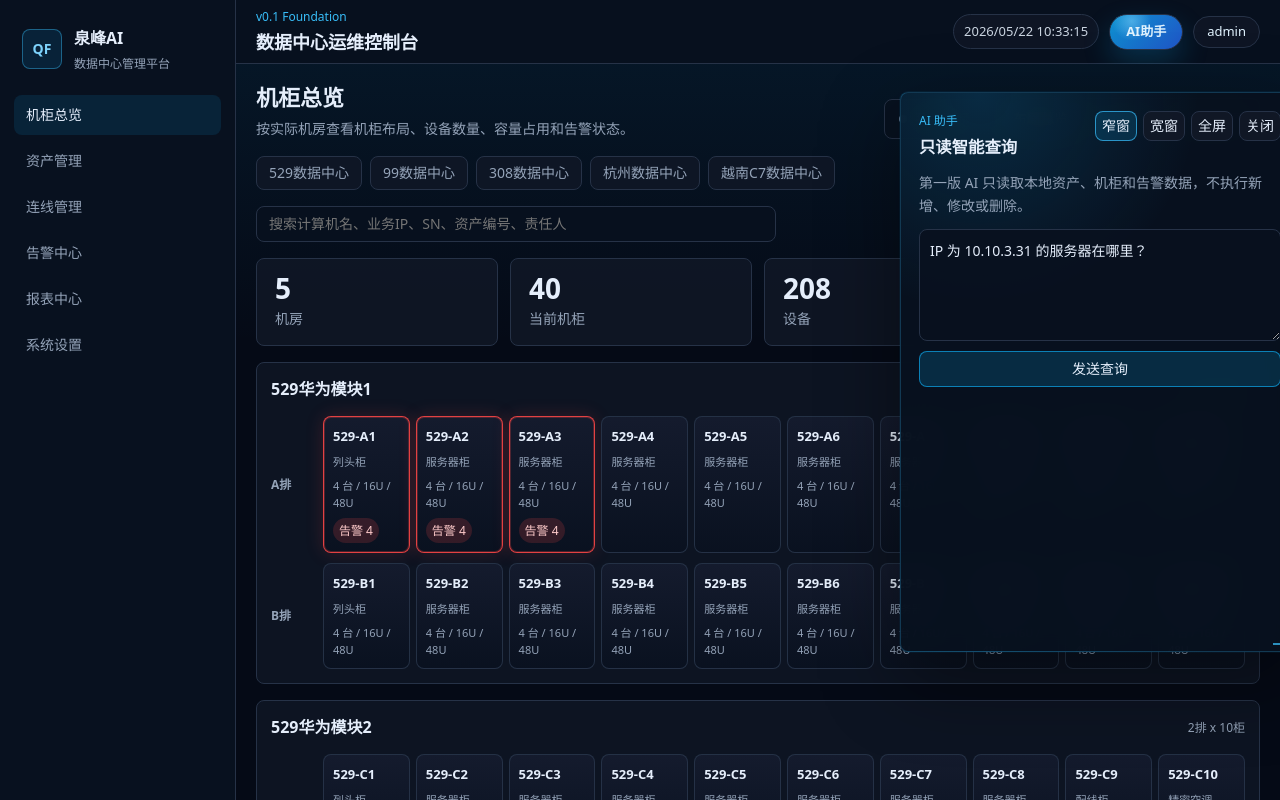
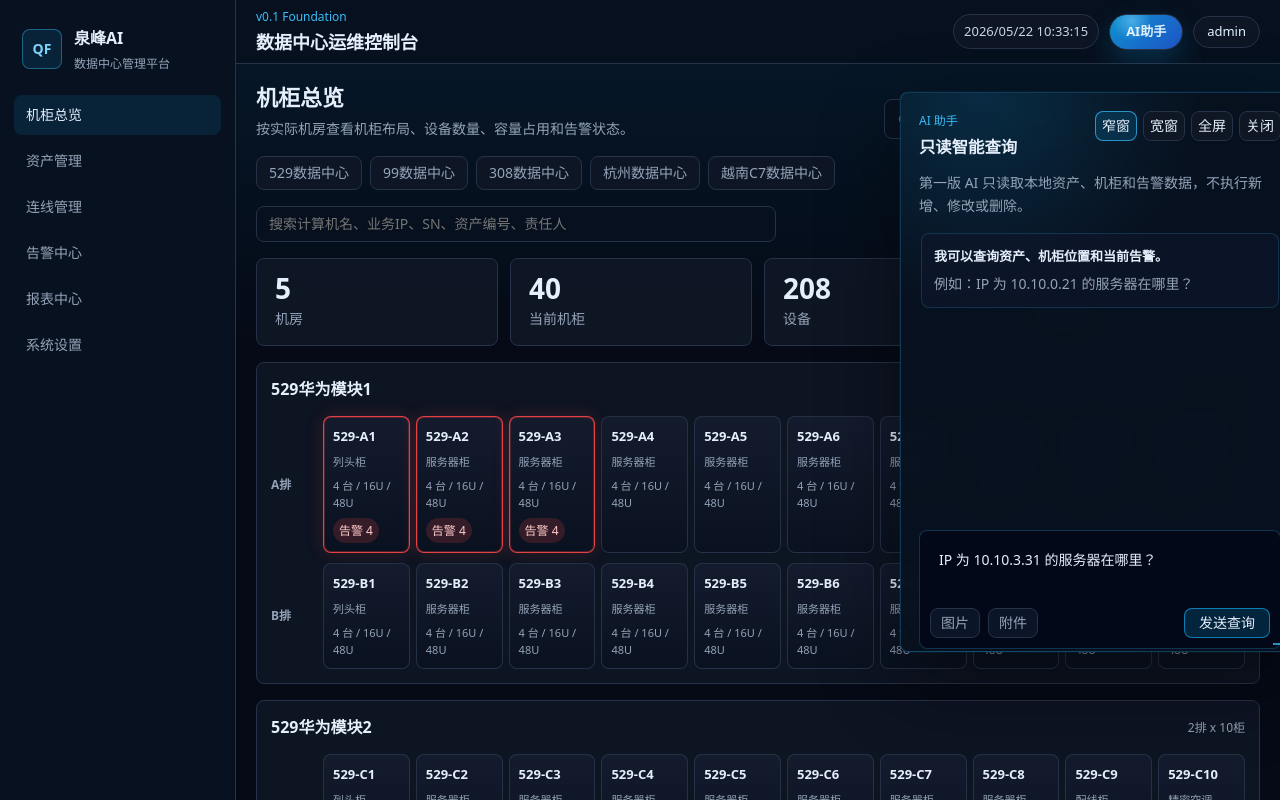
Before and after one commit to guyoufeng/file, a Vue app: page /#/rack-overview in a window 1280 px wide. Both pictures are taken after a click on the button "AI助手". Shown: the top 800 px of the page. Built offline with nearby package versions, Linux system fonts and the light colour scheme; what vue-konva would draw is missing.

Commit message:
feat: compact rack detail and chat assistant layout

```diff
--- a/src/features/ai-assistant/components/AiAnswerCard.vue
+++ b/src/features/ai-assistant/components/AiAnswerCard.vue
@@ -12,17 +12,21 @@ defineProps<{
 
 <style scoped>
 .answer-card {
-  padding: 12px;
+  align-self: stretch;
+  padding: 11px 12px;
   border: 1px solid var(--color-border);
   border-radius: 8px;
-  background: rgba(8, 17, 31, 0.82);
+  background:
+    linear-gradient(180deg, rgba(14, 165, 233, 0.08), transparent),
+    rgba(8, 17, 31, 0.86);
 }
 
 pre {
   margin: 0;
   color: var(--color-text);
   font-family: var(--font-sans);
-  line-height: 1.7;
+  font-size: 13px;
+  line-height: 1.65;
   white-space: pre-wrap;
 }
 </style>
--- a/src/features/ai-assistant/components/AiChatPanel.vue
+++ b/src/features/ai-assistant/components/AiChatPanel.vue
@@ -32,40 +32,102 @@ function ask() {
 
 <template>
   <div class="chat-panel">
-    <form @submit.prevent="ask">
-      <textarea v-model="question" rows="4" placeholder="例如：IP 为 10.10.3.25 的服务器在哪里？" />
-      <button type="submit">发送查询</button>
+    <div class="message-list" data-testid="ai-message-list">
+      <div v-if="answers.length === 0" class="welcome-message">
+        <strong>我可以查询资产、机柜位置和当前告警。</strong>
+        <span>例如：IP 为 10.10.0.21 的服务器在哪里？</span>
+      </div>
+      <AiAnswerCard v-for="answer in answers" :key="answer" :answer="answer" />
+    </div>
+    <form class="composer" data-testid="ai-composer" @submit.prevent="ask">
+      <textarea v-model="question" rows="2" placeholder="例如：IP 为 10.10.3.25 的服务器在哪里？" />
+      <div class="composer-actions">
+        <button type="button" class="tool-button" aria-label="添加图片">图片</button>
+        <button type="button" class="tool-button" aria-label="添加附件">附件</button>
+        <button type="submit" class="send-button">发送查询</button>
+      </div>
     </form>
-    <AiAnswerCard v-for="answer in answers" :key="answer" :answer="answer" />
   </div>
 </template>
 
 <style scoped>
 .chat-panel {
-  display: grid;
+  min-height: 420px;
+  display: flex;
+  flex-direction: column;
   gap: 12px;
 }
 
-form {
+.message-list {
+  flex: 1;
+  min-height: 0;
+  display: flex;
+  flex-direction: column;
+  gap: 10px;
+  overflow: auto;
+  padding: 4px 2px;
+}
+
+.welcome-message {
   display: grid;
-  gap: 10px;
+  gap: 6px;
+  padding: 12px;
+  border: 1px solid rgba(56, 189, 248, 0.18);
+  border-radius: 8px;
+  color: var(--color-text-muted);
+  background: rgba(15, 23, 42, 0.72);
+}
+
+.welcome-message strong {
+  color: var(--color-text);
+  font-size: 13px;
+}
+
+.composer {
+  display: grid;
+  gap: 8px;
+  padding: 10px;
+  border: 1px solid rgba(56, 189, 248, 0.24);
+  border-radius: 8px;
+  background: rgba(2, 6, 23, 0.74);
 }
 
 textarea {
   width: 100%;
-  resize: vertical;
-  padding: 10px;
-  border: 1px solid var(--color-border);
-  border-radius: 8px;
+  resize: none;
+  padding: 8px 9px;
+  border: 0;
+  outline: none;
   color: var(--color-text);
-  background: rgba(8, 17, 31, 0.92);
+  background: transparent;
+  line-height: 1.55;
 }
 
-button {
-  min-height: 36px;
+.composer-actions {
+  display: flex;
+  align-items: center;
+  gap: 8px;
+}
+
+.tool-button,
+.send-button {
+  min-height: 30px;
   border: 1px solid rgba(14, 165, 233, 0.7);
   border-radius: 8px;
   color: var(--color-text);
+  cursor: pointer;
+}
+
+.tool-button {
+  padding: 0 10px;
+  border-color: var(--color-border);
+  color: var(--color-text-muted);
+  background: rgba(15, 23, 42, 0.84);
+}
+
+.send-button {
+  margin-left: auto;
+  padding: 0 14px;
   background: rgba(14, 165, 233, 0.18);
   cursor: pointer;
 }
--- a/src/features/rack-overview/RackOverviewPage.vue
+++ b/src/features/rack-overview/RackOverviewPage.vue
@@ -28,7 +28,6 @@ const selectedDeviceId = ref<string | null>(null)
 const viewMode = ref<ViewMode>('layout')
 const leadershipMode = ref(false)
 const detailOpen = ref(false)
-const detailMode = ref<'normal' | 'wide'>('normal')
 
 const roomOptions = computed(() => getRoomOptions(roomStore.rooms))
 const selectedRoom = computed(() => roomOptions.value.find((room) => room.id === selectedRoomId.value) ?? roomOptions.value[0])
@@ -164,8 +163,6 @@ function selectRack(rack: Rack) {
         :device="selectedDevice"
         :devices="assetStore.devices"
         :alerts="alertStore.alerts"
-        :mode="detailMode"
-        @update:mode="detailMode = $event"
         @close="detailOpen = false"
       />
     </div>
--- a/src/features/rack-overview/components/Rack3DView.vue
+++ b/src/features/rack-overview/components/Rack3DView.vue
@@ -207,7 +207,7 @@ function fitCamera() {
   const { width, depth } = sceneModel.value.bounds
   const centerX = width / 2 - 0.7
   const centerZ = depth / 2 - 1.1
-  camera.position.set(centerX + width * 0.12, props.leadershipMode ? 13 : 11, centerZ + Math.max(depth, 8) * 2.5)
+  camera.position.set(centerX + width * 0.1, props.leadershipMode ? 12.8 : 10.6, centerZ + Math.max(depth, 8) * 2.35)
   controls.target.set(centerX, 1.4, centerZ)
   controls.update()
 }
--- a/src/features/rack-overview/components/RightDetailDrawer.vue
+++ b/src/features/rack-overview/components/RightDetailDrawer.vue
@@ -10,11 +10,9 @@ const props = defineProps<{
   device: Device | null
   devices: Device[]
   alerts: Alert[]
-  mode: 'normal' | 'wide'
 }>()
 
 const emit = defineEmits<{
-  'update:mode': [mode: 'normal' | 'wide']
   close: []
 }>()
 
@@ -30,20 +28,8 @@ const relatedAlerts = computed(() =>
   }),
 )
 
-const windowRect = ref({ x: Math.max(window.innerWidth - 390, 860), y: 118, width: 360, height: 560 })
+const windowRect = ref({ x: Math.max(window.innerWidth - 330, 860), y: 108, width: 300, height: 440 })
 let dragState: { kind: 'move' | 'resize'; startX: number; startY: number; rect: typeof windowRect.value } | null = null
-
-watch(
-  () => props.mode,
-  (mode) => {
-    if (mode === 'wide') {
-      windowRect.value = { ...windowRect.value, width: 430, height: Math.max(windowRect.value.height, 600) }
-    } else {
-      windowRect.value = { ...windowRect.value, width: 360, height: 560 }
-    }
-    clampWindow()
-  },
-)
 
 onBeforeUnmount(() => {
   stopPointerTracking()
@@ -80,8 +66,8 @@ function handlePointerMove(event: PointerEvent) {
   } else {
     windowRect.value = {
       ...dragState.rect,
-      width: Math.max(320, dragState.rect.width + dx),
-      height: Math.max(360, dragState.rect.height + dy),
+      width: Math.max(280, dragState.rect.width + dx),
+      height: Math.max(340, dragState.rect.height + dy),
     }
   }
   clampWindow()
@@ -109,8 +95,6 @@ function clampWindow() {
         <h3 data-testid="selected-rack-detail-title">{{ rack?.name ?? '请选择一个机柜' }}</h3>
       </div>
       <div class="drawer-actions">
-        <button type="button" :class="{ active: mode === 'normal' }" @click="emit('update:mode', 'normal')">标准</button>
-        <button type="button" :class="{ active: mode === 'wide' }" @click="emit('update:mode', 'wide')">放大</button>
         <button type="button" @click="emit('close')">收起</button>
       </div>
     </header>
@@ -149,8 +133,8 @@ function clampWindow() {
   flex-direction: column;
   gap: 18px;
   overflow: auto;
-  padding: 16px;
-  padding-bottom: 84px;
+  padding: 12px;
+  padding-bottom: 48px;
   border: 1px solid var(--color-border);
   border-radius: 8px;
   background:
@@ -161,8 +145,10 @@ function clampWindow() {
 }
 
 .drawer-header {
-  display: grid;
-  gap: 10px;
+  display: flex;
+  align-items: start;
+  justify-content: space-between;
+  gap: 12px;
   cursor: move;
   user-select: none;
 }
@@ -170,32 +156,28 @@ function clampWindow() {
 .eyebrow {
   margin: 0 0 8px;
   color: #38bdf8;
-  font-size: 12px;
+  font-size: 11px;
 }
 
 h3 {
   margin: 0;
-  font-size: 17px;
+  font-size: 15px;
 }
 
 .drawer-actions {
-  display: grid;
-  grid-template-columns: repeat(3, minmax(0, 1fr));
-  gap: 6px;
+  display: flex;
+  align-items: center;
+  padding-top: 1px;
 }
 
 .drawer-actions button {
-  min-height: 30px;
+  min-height: 26px;
+  padding: 0 10px;
   border: 1px solid var(--color-border);
   border-radius: 8px;
   color: var(--color-text);
   background: rgba(17, 24, 39, 0.92);
   cursor: pointer;
-}
-
-.drawer-actions button.active {
-  border-color: rgba(56, 189, 248, 0.72);
-  background: rgba(14, 165, 233, 0.16);
 }
 
 .empty,
@@ -205,29 +187,31 @@ h3 {
 
 .device-list {
   display: grid;
-  gap: 8px;
+  gap: 6px;
   padding-top: 2px;
 }
 
 .device-list p {
   margin: 0;
-  line-height: 1.6;
+  font-size: 12px;
+  line-height: 1.45;
 }
 
 .compact-summary {
   display: grid;
-  gap: 10px;
+  gap: 7px;
 }
 
 .summary-rows {
   display: grid;
-  gap: 8px;
+  gap: 6px;
 }
 
 .summary-rows div {
   display: grid;
-  grid-template-columns: 86px minmax(0, 1fr);
-  gap: 12px;
+  grid-template-columns: 70px minmax(0, 1fr);
+  gap: 10px;
+  font-size: 12px;
 }
 
 .summary-rows span {
```
Also changed, not shown: 2 other files (tests, documents, lock files or other folders).
